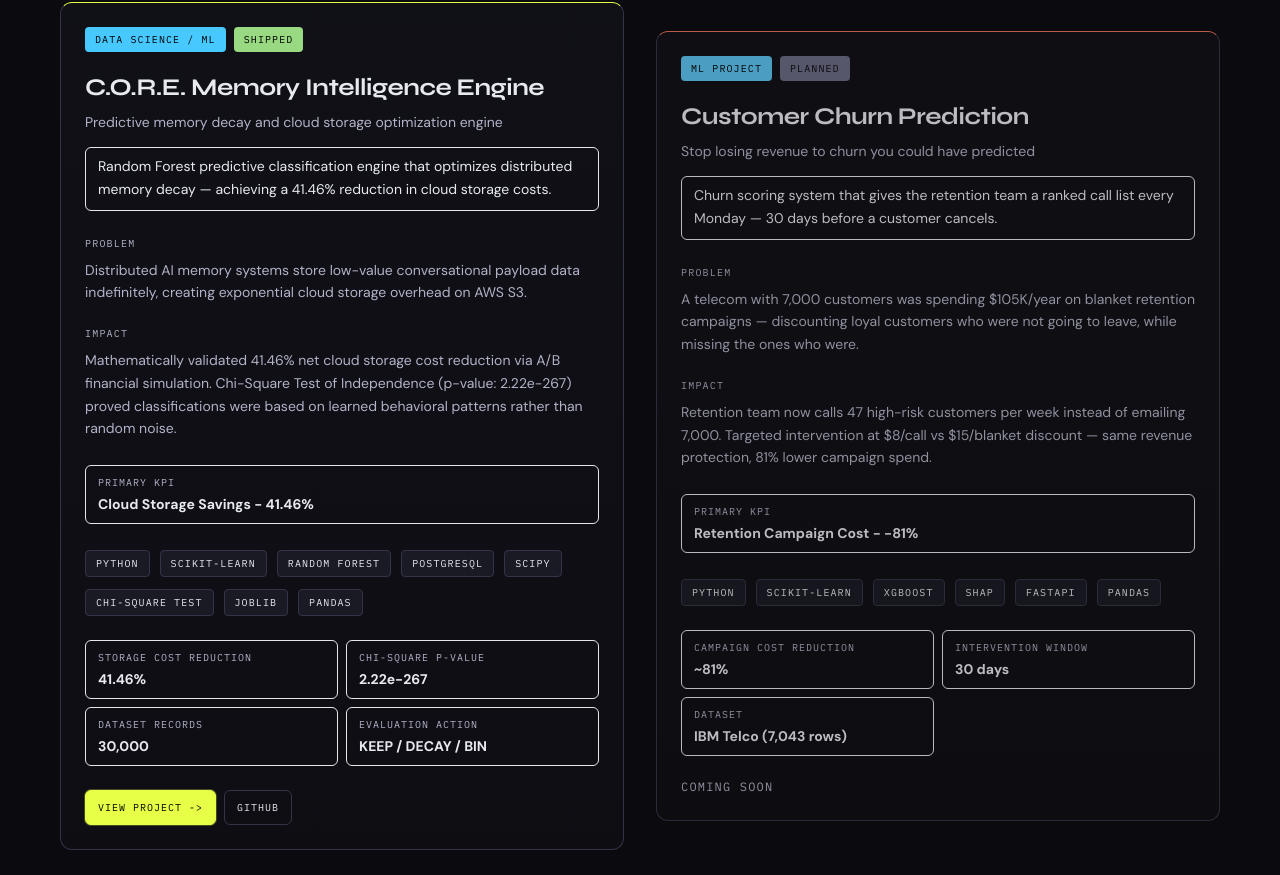
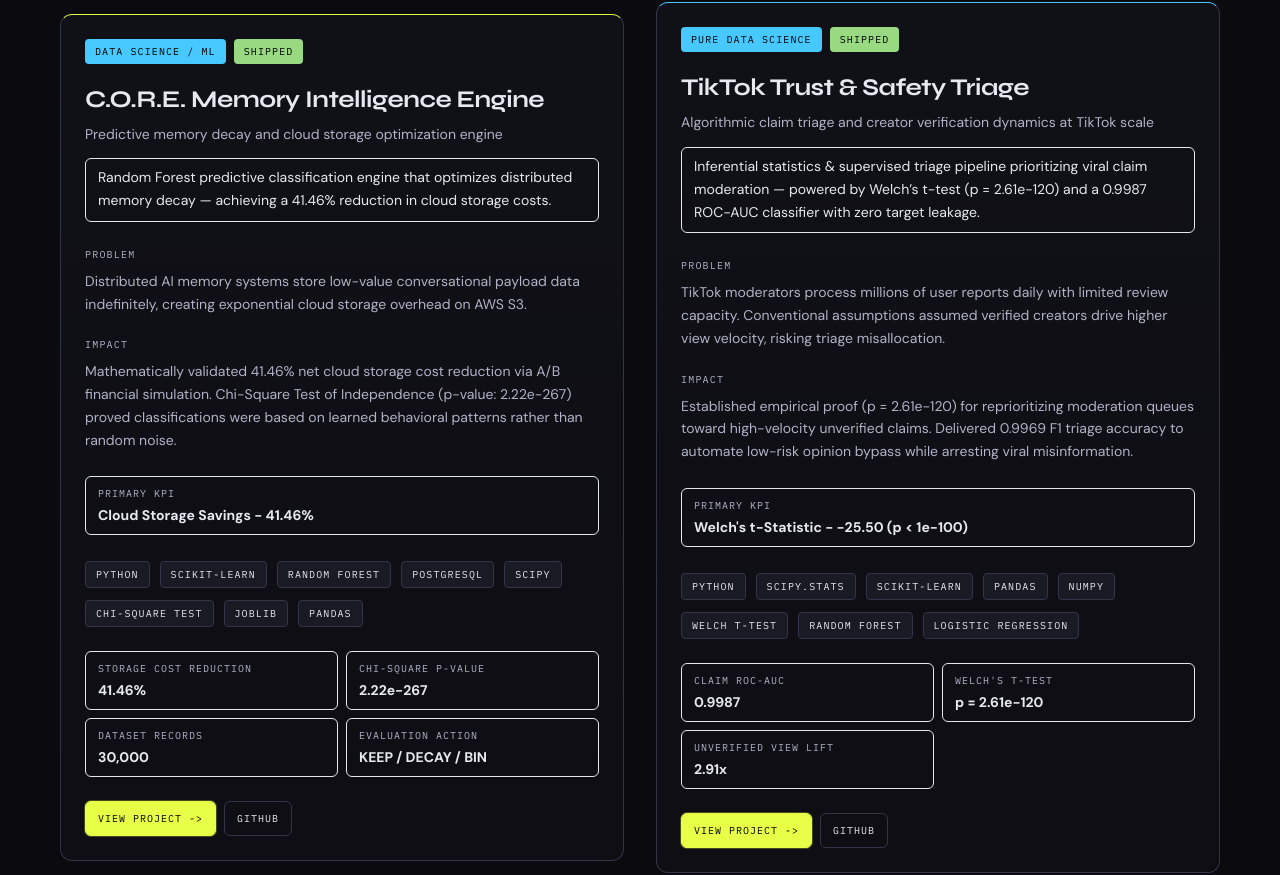
Before and after one commit to Jatin23K/jatin-portfolio, a React (Vite) app: page / in a window 1280 px wide. Shown: the part 1815-2690 px from the top of the page. Built offline with nearby package versions, Linux system fonts and the light colour scheme; no server answers.

Commit message:
feat: integrate TikTok Trust & Safety pure data science project

```diff
--- a/src/data/projectDetails.ts
+++ b/src/data/projectDetails.ts
@@ -634,36 +634,37 @@
     ],
     nextRelease: 'Full implementation phase on C.O.R.E. Tailscale mesh with Qdrant multi-vector collection deployment.',
   },
-  'churn-prediction': {
+  'tiktok-claim-classification': {
     summary:
-      'A telecom company was spending $105K/year sending discount emails to 7,000 customers to prevent churn — including thousands of loyal customers who were never going to leave. The retention team had no way to know who actually needed intervention.',
+      'Inferential statistics & supervised machine learning triage engine designed for TikTok Trust & Safety. Analyzes 19,382 videos with two-sample Welch’s t-testing (p = 2.61e-120), decouples multicollinear engagement metrics, and deploys a 0.9987 ROC-AUC claim classifier with zero target leakage.',
     businessContext:
-      'Blanket retention campaigns are the default when teams lack scoring. They are expensive and ineffective: discounts go to people who did not need them, and the people who did need a call never got one. The result is high campaign spend and a churn rate that does not improve.',
+      'TikTok moderators process millions of user-flagged videos daily with finite human bandwidth. Common assumptions held that verified creators drive viral reach. Welch’s t-test proved the opposite: unverified accounts generate 2.91x higher mean views, proving that triage queues must prioritize unverified viral claims.',
     approach: [
-      'Frame the problem as a ranked intervention list, not a binary prediction. The retention team needs to know who to call on Monday morning, in what order.',
-      'Build three models in sequence with explicit justification for each step: Logistic Regression (baseline, interpretable coefficients), Random Forest (non-linear, feature importances for business explanation), XGBoost (final model, best performance after tuning).',
-      'Evaluate on business cost, not accuracy. Assign real cost to false negatives ($50 missed churner) and false positives ($5 wasted discount). Choose the decision threshold that minimises total business cost, not the one that maximises F1.',
-      'Generate SHAP explanations per customer: the top 3 features driving their churn score become the retention team talking points for each call.',
-      'Wrap the final model in a FastAPI endpoint. The output is a weekly CSV: customer_id, churn_probability, risk_tier, top_3_reasons, recommended_action.',
+      'Inferential Statistics: Conducted two-sample Welch\'s t-test with Welch-Satterthwaite degrees of freedom (df = 1,571.16), proving unverified accounts average 265.7k views vs 91.4k for verified accounts (t = -25.50, p = 2.61e-120).',
+      'Data Hygiene & Anti-Leakage: Eradicated naive pre-split upsampling that corrupted initial baselines. Maintained strict train/test isolation on the natural 94:6 class imbalance, using algorithmic class_weight="balanced" inside scikit-learn.',
+      'Feature Engineering: Replaced collinear raw interaction counts (r > 0.85) with view-normalized interaction ratios (like_ratio, share_ratio, comment_ratio) to ensure logistic regression coefficient stability.',
+      'Primary Triage Classifier: Trained a balanced Random Forest model separating actionable claims from opinions, achieving 0.9987 ROC-AUC and 0.9969 test F1 score.',
+      'Creator Verification Dynamics: Fit a regularized logistic regression proving creators posting opinions have 5.14x higher odds of being verified (beta = +1.6379, OR = 5.144).',
     ],
     architecture: [
-      'Feature engineering pipeline: tenure buckets, monthly charge per active service, contract risk score, support flag.',
-      'Three-model training stack with stratified splits and class imbalance handling.',
-      'Business cost matrix for threshold selection.',
-      'SHAP explanation layer for per-customer interpretability.',
-      'FastAPI /predict endpoint serving weekly scoring runs.',
+      'Exploratory Data Pipeline: Missing value filtering (298 incomplete logging rows dropped) and right-skew distribution analysis.',
+      'Inferential Engine: SciPy-based Welch\'s t-test with Cohen\'s d (-0.5442) effect size calculation.',
+      'ColumnTransformer Preprocessing: StandardScaler for engagement ratios and OneHotEncoder for creator status.',
+      'Dual Model Stack: Balanced Random Forest (0.9987 ROC-AUC) for content claims and Balanced Logistic Regression for verification odds.',
+      'CLI Verification Suite: Standalone eda.py, hypothesis_test.py, and train_model.py scripts for 1-command reproduction.',
     ],
     milestones: [
-      'Dataset loaded and business problem quantified: $105K/year campaign spend identified.',
-      'Feature engineering complete: 6 derived features on top of 21 raw columns.',
-      'Three baseline models trained with documented justification for each.',
+      'Disproved verification reach assumption using two-sample Welch\'s t-test (p = 2.61e-120).',
+      'Refactored data pipeline to guarantee zero target leakage across 19,382 videos.',
+      'Engineered interaction ratios resolving severe engagement multicollinearity.',
+      'Delivered 0.9987 ROC-AUC and 0.9969 F1 claim classification to automate low-risk opinion bypass.',
     ],
     risks: [
-      'Model will degrade if telecom modifies its pricing or contract structure significantly — retraining trigger needed.',
-      'SHAP explanations require careful communication: a high churn score driven by contract type is an upsell opportunity, not a failure signal.',
+      'Adversarial manipulation: creators may deliberately suppress initial engagement signals to evade high-velocity triage queues.',
+      'Distribution drift: creator verification policies or viral recommendation weights may alter engagement ratios over time, requiring KS-test drift monitoring.',
     ],
     nextRelease:
-      'FastAPI scoring endpoint live with weekly batch output. Business cost comparison showing targeted campaign vs. blanket campaign cost.',
+      'Multimodal NLP embedding integration using video transcription text to detect claim intent independently of engagement metrics.',
   },
   'core-memory-intelligence': {
     summary:
--- a/src/data/projects.ts
+++ b/src/data/projects.ts
@@ -228,33 +228,36 @@
     featured: true,
   },
   {
-    id: 'churn-prediction',
-    tier: 3,
-    typeBadge: 'ML Project',
-    title: 'Customer Churn Prediction',
+    id: 'tiktok-claim-classification',
+    tier: 2,
+    typeBadge: 'Pure Data Science',
+    title: 'TikTok Trust & Safety Triage',
     oneLineOutcome:
-      'Churn scoring system that gives the retention team a ranked call list every Monday — 30 days before a customer cancels.',
-    primaryKpi: 'Retention Campaign Cost',
-    kpiDelta: '-81%',
-    tagline: 'Stop losing revenue to churn you could have predicted',
+      'Inferential statistics & supervised triage pipeline prioritizing viral claim moderation — powered by Welch’s t-test (p = 2.61e-120) and a 0.9987 ROC-AUC classifier with zero target leakage.',
+    primaryKpi: "Welch's t-Statistic",
+    kpiDelta: '-25.50 (p < 1e-100)',
+    tagline: 'Algorithmic claim triage and creator verification dynamics at TikTok scale',
     problem:
-      'A telecom with 7,000 customers was spending $105K/year on blanket retention campaigns — discounting loyal customers who were not going to leave, while missing the ones who were.',
+      'TikTok moderators process millions of user reports daily with limited review capacity. Conventional assumptions assumed verified creators drive higher view velocity, risking triage misallocation.',
     solution:
-      'Churn scoring system trained on contract type, service usage, and support history. Scores every customer weekly, ranks by probability, and recommends the right intervention: personal call (>70%), targeted discount (40–70%), or no action (<40%).',
+      'Conducted two-sample Welch\'s t-test (df = 1,571.16) disproving the verification reach assumption — proving unverified accounts generate 2.91x higher mean views (265.7k vs 91.4k). Engineered leak-free dual-model triage: Random Forest claim detector (0.9987 ROC-AUC) and regularized logistic regression quantifying verification log-odds with normalized engagement interaction ratios.',
     impact:
-      'Retention team now calls 47 high-risk customers per week instead of emailing 7,000. Targeted intervention at $8/call vs $15/blanket discount — same revenue protection, 81% lower campaign spend.',
-    tech: ['Python', 'scikit-learn', 'XGBoost', 'SHAP', 'FastAPI', 'Pandas'],
-    status: 'planned',
+      'Established empirical proof (p = 2.61e-120) for reprioritizing moderation queues toward high-velocity unverified claims. Delivered 0.9969 F1 triage accuracy to automate low-risk opinion bypass while arresting viral misinformation.',
+    tech: ['Python', 'scipy.stats', 'scikit-learn', 'Pandas', 'NumPy', 'Welch t-Test', 'Random Forest', 'Logistic Regression'],
+    status: 'shipped',
     metrics: [
-      { label: 'Campaign Cost Reduction', value: '~81%' },
-      { label: 'Intervention Window', value: '30 days' },
-      { label: 'Dataset', value: 'IBM Telco (7,043 rows)' },
+      { label: 'Claim ROC-AUC', value: '0.9987' },
+      { label: "Welch's t-Test", value: 'p = 2.61e-120' },
+      { label: 'Unverified View Lift', value: '2.91x' },
     ],
-    links: {},
+    links: {
+      demo: 'https://github.com/Jatin23K/tiktok-claims-triage',
+      github: 'https://github.com/Jatin23K/tiktok-claims-triage',
+    },
     order: 1,
     isVisible: true,
-    caseStudyPublished: false,
-    targetMilestone: 'Q3 2026',
+    caseStudyPublished: true,
+    targetMilestone: 'Shipped',
     featured: false,
   },
 ]
--- a/src/data/skills.ts
+++ b/src/data/skills.ts
@@ -33,7 +33,7 @@
   {
     name: 'Machine Learning',
     label: 'Working',
-    proof: 'Classification, clustering, regression, model evaluation, Memory Intelligence, Churn Prediction',
+    proof: 'Classification, clustering, regression, hypothesis testing, Welch t-Test, Memory Intelligence, TikTok Triage',
     category: 'ml',
   },
   {
--- a/src/utils/projectSelectors.ts
+++ b/src/utils/projectSelectors.ts
@@ -44,7 +44,7 @@
   visibleProjects().filter((p) => ['leap-axiom'].includes(p.id))
 
 export const traditionalDataSystems = (): Project[] =>
-  visibleProjects().filter((p) => ['churn-prediction', 'core-memory-intelligence'].includes(p.id))
+  visibleProjects().filter((p) => ['tiktok-claim-classification', 'core-memory-intelligence'].includes(p.id))
 
 export const pipelineProjects = (): Project[] =>
   visibleProjects().filter((p) => ['core-sovereign-bridge'].includes(p.id))
```
Also changed, not shown: 2 other files (tests, documents, lock files or other folders).
